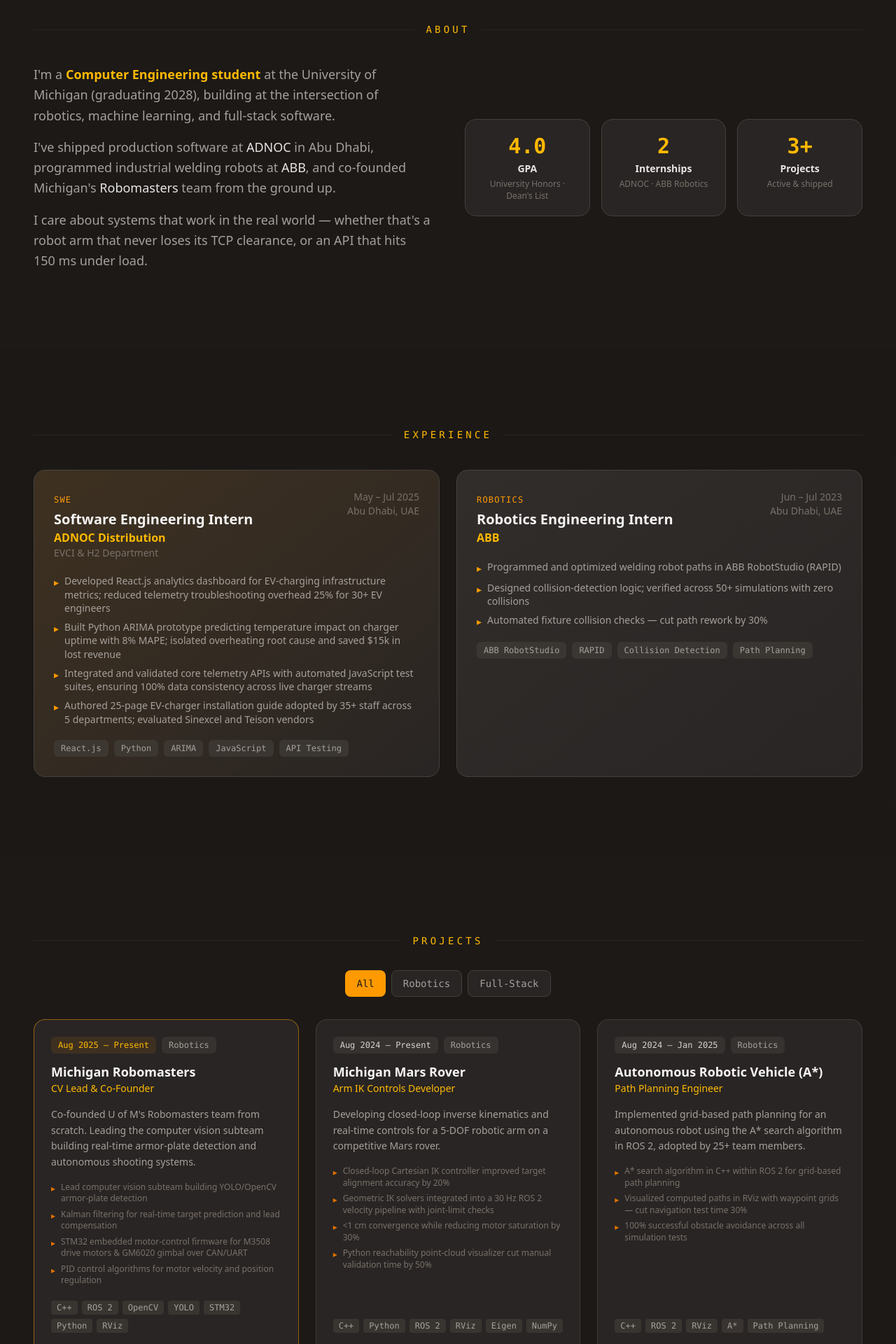
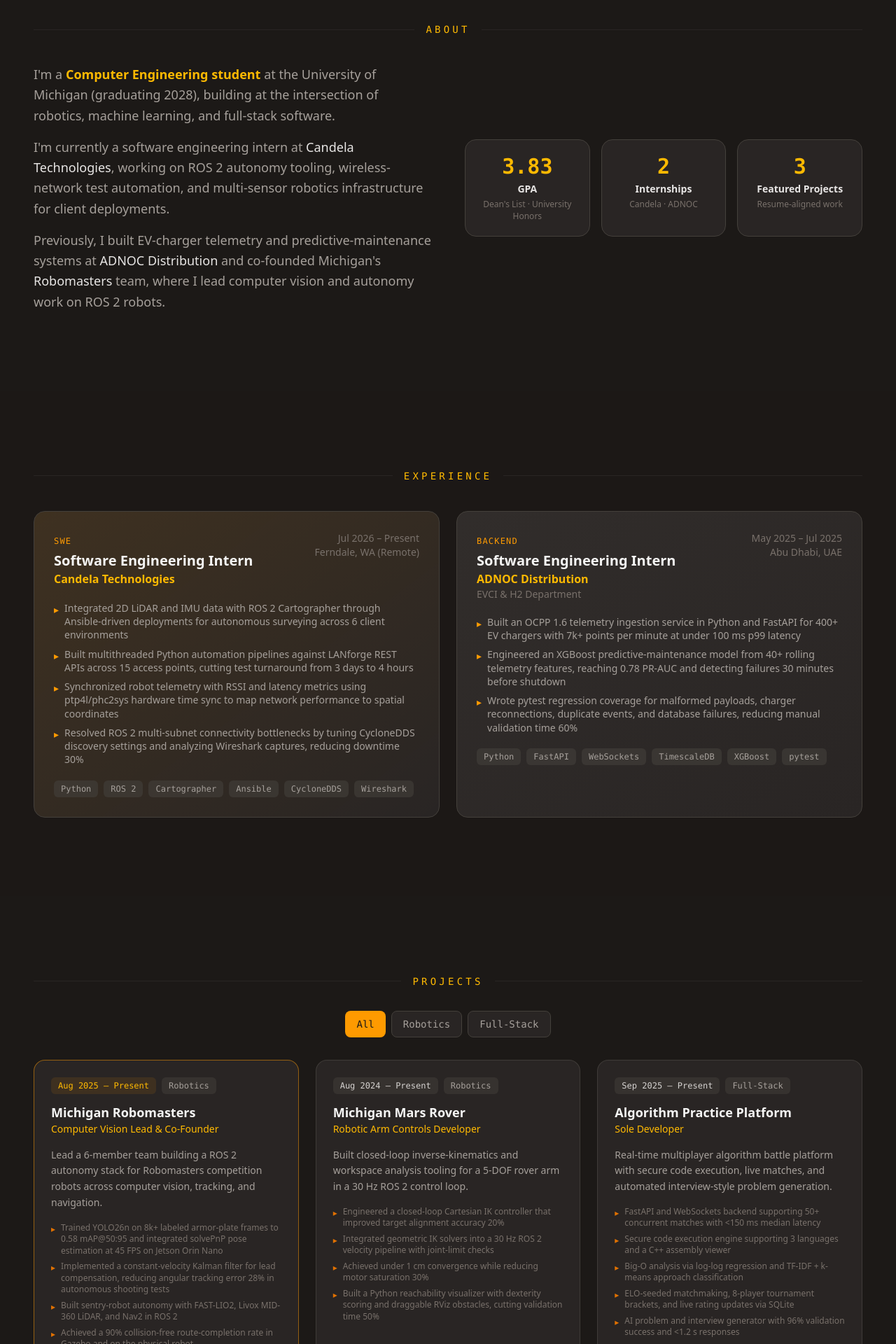
Before and after one commit to tanish200614/my-website, a Next.js app: page / in a window 1280 px wide. Shown: the part 880-2800 px from the top of the page at 70% size. Built offline with nearby package versions, Linux system fonts and the light colour scheme.

Commit message:
Update website content from latest resume

```diff
--- a/components/About.tsx
+++ b/components/About.tsx
@@ -4,9 +4,9 @@
 import { motion, useInView } from 'framer-motion';
 
 const stats = [
-  { value: '4.0', label: 'GPA', sub: 'University Honors · Dean\'s List' },
-  { value: '2', label: 'Internships', sub: 'ADNOC · ABB Robotics' },
-  { value: '3+', label: 'Projects', sub: 'Active & shipped' },
+  { value: '3.83', label: 'GPA', sub: 'Dean\'s List · University Honors' },
+  { value: '2', label: 'Internships', sub: 'Candela · ADNOC' },
+  { value: '3', label: 'Featured Projects', sub: 'Resume-aligned work' },
 ];
 
 export default function About() {
@@ -32,13 +32,15 @@
               robotics, machine learning, and full-stack software.
             </p>
             <p>
-              I&apos;ve shipped production software at <span className="text-stone-200">ADNOC</span> in Abu Dhabi, programmed
-              industrial welding robots at <span className="text-stone-200">ABB</span>, and co-founded
-              Michigan&apos;s <span className="text-stone-200">Robomasters</span> team from the ground up.
+              I&apos;m currently a software engineering intern at <span className="text-stone-200">Candela Technologies</span>,
+              working on ROS 2 autonomy tooling, wireless-network test automation, and multi-sensor
+              robotics infrastructure for client deployments.
             </p>
             <p>
-              I care about systems that work in the real world — whether that&apos;s a robot arm that
-              never loses its TCP clearance, or an API that hits 150&nbsp;ms under load.
+              Previously, I built EV-charger telemetry and predictive-maintenance systems at
+              <span className="text-stone-200"> ADNOC Distribution</span> and co-founded Michigan&apos;s
+              <span className="text-stone-200"> Robomasters</span> team, where I lead computer vision
+              and autonomy work on ROS 2 robots.
             </p>
           </div>
 
--- a/components/Experience.tsx
+++ b/components/Experience.tsx
@@ -7,34 +7,34 @@
 const jobs = [
   {
     title: 'Software Engineering Intern',
-    company: 'ADNOC Distribution',
-    dept: 'EVCI & H2 Department',
-    period: 'May – Jul 2025',
-    location: 'Abu Dhabi, UAE',
+    company: 'Candela Technologies',
+    dept: '',
+    period: 'Jul 2026 – Present',
+    location: 'Ferndale, WA (Remote)',
     color: 'from-amber-500/10 to-transparent',
     tag: 'SWE',
     bullets: [
-      'Developed React.js analytics dashboard for EV-charging infrastructure metrics; reduced telemetry troubleshooting overhead 25% for 30+ EV engineers',
-      'Built Python ARIMA prototype predicting temperature impact on charger uptime with 8% MAPE; isolated overheating root cause and saved $15k in lost revenue',
-      'Integrated and validated core telemetry APIs with automated JavaScript test suites, ensuring 100% data consistency across live charger streams',
-      'Authored 25-page EV-charger installation guide adopted by 35+ staff across 5 departments; evaluated Sinexcel and Teison vendors',
+      'Integrated 2D LiDAR and IMU data with ROS 2 Cartographer through Ansible-driven deployments for autonomous surveying across 6 client environments',
+      'Built multithreaded Python automation pipelines against LANforge REST APIs across 15 access points, cutting test turnaround from 3 days to 4 hours',
+      'Synchronized robot telemetry with RSSI and latency metrics using ptp4l/phc2sys hardware time sync to map network performance to spatial coordinates',
+      'Resolved ROS 2 multi-subnet connectivity bottlenecks by tuning CycloneDDS discovery settings and analyzing Wireshark captures, reducing downtime 30%',
     ],
-    stack: ['React.js', 'Python', 'ARIMA', 'JavaScript', 'API Testing'],
+    stack: ['Python', 'ROS 2', 'Cartographer', 'Ansible', 'CycloneDDS', 'Wireshark'],
   },
   {
-    title: 'Robotics Engineering Intern',
-    company: 'ABB',
-    dept: '',
-    period: 'Jun – Jul 2023',
+    title: 'Software Engineering Intern',
+    company: 'ADNOC Distribution',
+    dept: 'EVCI & H2 Department',
+    period: 'May 2025 – Jul 2025',
     location: 'Abu Dhabi, UAE',
     color: 'from-stone-700/30 to-transparent',
-    tag: 'Robotics',
+    tag: 'Backend',
     bullets: [
-      'Programmed and optimized welding robot paths in ABB RobotStudio (RAPID)',
-      'Designed collision-detection logic; verified across 50+ simulations with zero collisions',
-      'Automated fixture collision checks — cut path rework by 30%',
+      'Built an OCPP 1.6 telemetry ingestion service in Python and FastAPI for 400+ EV chargers with 7k+ points per minute at under 100 ms p99 latency',
+      'Engineered an XGBoost predictive-maintenance model from 40+ rolling telemetry features, reaching 0.78 PR-AUC and detecting failures 30 minutes before shutdown',
+      'Wrote pytest regression coverage for malformed payloads, charger reconnections, duplicate events, and database failures, reducing manual validation time 60%',
     ],
-    stack: ['ABB RobotStudio', 'RAPID', 'Collision Detection', 'Path Planning'],
+    stack: ['Python', 'FastAPI', 'WebSockets', 'TimescaleDB', 'XGBoost', 'pytest'],
   },
 ];
 
--- a/components/Hero.tsx
+++ b/components/Hero.tsx
@@ -3,7 +3,7 @@
 import { useEffect, useState } from 'react';
 import RobotSVG from './RobotSVG';
 
-const ROLES = ['Computer Engineer', 'Robotics Developer', 'ML Engineer', 'Full-Stack Developer'] as const;
+const ROLES = ['Software Engineer', 'Robotics Engineer', 'ML Engineer', 'ROS 2 Developer'] as const;
 
 function Typewriter() {
   const [text, setText] = useState('');
@@ -75,7 +75,7 @@
           </div>
 
           <p className="text-stone-400 text-base max-w-md mx-auto md:mx-0 leading-relaxed">
-            Building robots, training models, and shipping full-stack products.
+            Building ROS 2 robotics systems, telemetry platforms, and ML-driven infrastructure that ships into real test environments.
           </p>
 
           <div className="flex flex-wrap gap-3 justify-center md:justify-start mt-2">
--- a/components/Projects.tsx
+++ b/components/Projects.tsx
@@ -10,17 +10,17 @@
   {
     tag: 'Robotics',
     title: 'Michigan Robomasters',
-    role: 'CV Lead & Co-Founder',
+    role: 'Computer Vision Lead & Co-Founder',
     period: 'Aug 2025 – Present',
     description:
-      'Co-founded U of M\'s Robomasters team from scratch. Leading the computer vision subteam building real-time armor-plate detection and autonomous shooting systems.',
+      'Lead a 6-member team building a ROS 2 autonomy stack for Robomasters competition robots across computer vision, tracking, and navigation.',
     bullets: [
-      'Lead computer vision subteam building YOLO/OpenCV armor-plate detection',
-      'Kalman filtering for real-time target prediction and lead compensation',
-      'STM32 embedded motor-control firmware for M3508 drive motors & GM6020 gimbal over CAN/UART',
-      'PID control algorithms for motor velocity and position regulation',
+      'Trained YOLO26n on 8k+ labeled armor-plate frames to 0.58 mAP@50:95 and integrated solvePnP pose estimation at 45 FPS on Jetson Orin Nano',
+      'Implemented a constant-velocity Kalman filter for lead compensation, reducing angular tracking error 28% in autonomous shooting tests',
+      'Built sentry-robot autonomy with FAST-LIO2, Livox MID-360 LiDAR, and Nav2 in ROS 2',
+      'Achieved a 90% collision-free route-completion rate in Gazebo and on the physical robot',
     ],
-    stack: ['C++', 'ROS 2', 'OpenCV', 'YOLO', 'STM32', 'Python', 'RViz'],
+    stack: ['C++', 'Python', 'ROS 2', 'OpenCV', 'YOLO', 'Nav2', 'FAST-LIO2', 'Jetson Orin'],
     github: 'https://github.com/tanish200614',
     accent: 'border-amber-500/50 hover:border-amber-400',
     badge: 'bg-amber-500/10 text-amber-400',
@@ -28,34 +28,17 @@
   {
     tag: 'Robotics',
     title: 'Michigan Mars Rover',
-    role: 'Arm IK Controls Developer',
+    role: 'Robotic Arm Controls Developer',
     period: 'Aug 2024 – Present',
     description:
-      'Developing closed-loop inverse kinematics and real-time controls for a 5-DOF robotic arm on a competitive Mars rover.',
+      'Built closed-loop inverse-kinematics and workspace analysis tooling for a 5-DOF rover arm in a 30 Hz ROS 2 control loop.',
     bullets: [
-      'Closed-loop Cartesian IK controller improved target alignment accuracy by 20%',
-      'Geometric IK solvers integrated into a 30 Hz ROS 2 velocity pipeline with joint-limit checks',
-      '<1 cm convergence while reducing motor saturation by 30%',
-      'Python reachability point-cloud visualizer cut manual validation time by 50%',
+      'Engineered a closed-loop Cartesian IK controller that improved target alignment accuracy 20%',
+      'Integrated geometric IK solvers into a 30 Hz ROS 2 velocity pipeline with joint-limit checks',
+      'Achieved under 1 cm convergence while reducing motor saturation 30%',
+      'Built a Python reachability visualizer with dexterity scoring and draggable RViz obstacles, cutting validation time 50%',
     ],
     stack: ['C++', 'Python', 'ROS 2', 'RViz', 'Eigen', 'NumPy'],
-    github: 'https://github.com/tanish200614',
-    accent: 'border-stone-600/50 hover:border-amber-500/40',
-    badge: 'bg-stone-700/50 text-stone-300',
-  },
-  {
-    tag: 'Robotics',
-    title: 'Autonomous Robotic Vehicle (A*)',
-    role: 'Path Planning Engineer',
-    period: 'Aug 2024 – Jan 2025',
-    description:
-      'Implemented grid-based path planning for an autonomous robot using the A* search algorithm in ROS 2, adopted by 25+ team members.',
-    bullets: [
-      'A* search algorithm in C++ within ROS 2 for grid-based path planning',
-      'Visualized computed paths in RViz with waypoint grids — cut navigation test time 30%',
-      '100% successful obstacle avoidance across all simulation tests',
-    ],
-    stack: ['C++', 'ROS 2', 'RViz', 'A*', 'Path Planning'],
     github: 'https://github.com/tanish200614',
     accent: 'border-stone-600/50 hover:border-amber-500/40',
     badge: 'bg-stone-700/50 text-stone-300',
--- a/components/Skills.tsx
+++ b/components/Skills.tsx
@@ -7,19 +7,19 @@
 const groups = [
   {
     label: 'Languages',
-    items: ['C/C++ (OOP)', 'Python', 'JavaScript', 'Java', 'MATLAB', 'Assembly', 'Verilog', 'HTML5/CSS3'],
+    items: ['C/C++', 'Python', 'JavaScript', 'SQL', 'Java', 'Assembly', 'Verilog', 'MATLAB'],
   },
   {
-    label: 'Robotics & Embedded',
-    items: ['ROS 2', 'STM32', 'Arduino', 'Raspberry Pi', 'CAN Bus', 'UART', 'ABB RobotStudio', 'RViz'],
+    label: 'ML & Vision',
+    items: ['PyTorch', 'Ultralytics YOLO', 'OpenCV', 'XGBoost', 'scikit-learn', 'pandas', 'NumPy'],
   },
   {
-    label: 'Web & ML',
-    items: ['React', 'FastAPI', 'WebSockets', 'SQLite', 'NumPy', 'pandas', 'Matplotlib', 'SciPy', 'ARIMA', 'OpenCV'],
+    label: 'Robotics & Data',
+    items: ['ROS 2', 'Nav2', 'Cartographer', 'FAST-LIO2', 'RViz', 'Gazebo', 'Eigen', 'CycloneDDS'],
   },
   {
-    label: 'Tools & Platforms',
-    items: ['Git', 'GitHub Actions', 'Google Cloud', 'LaTeX', 'Fusion 360', 'AutoCAD', 'Pytest', 'ModelSim'],
+    label: 'Frameworks & Systems',
+    items: ['FastAPI', 'React', 'WebSockets', 'REST APIs', 'PostgreSQL', 'TimescaleDB', 'SQLite', 'Ansible', 'Wireshark', 'pytest', 'GitHub Actions', 'Linux', 'STM32', 'Jetson Orin'],
   },
 ];
 
--- a/components/Terminal.tsx
+++ b/components/Terminal.tsx
@@ -38,50 +38,46 @@
         'Tanish Dalal',
         'Computer Engineering @ University of Michigan (Class of 2028)',
         '',
-        'Building at the intersection of robotics, ML, and full-stack software.',
+        'Building at the intersection of robotics, ML, and systems software.',
         '',
-        'GPA: 4.0  ·  Dean\'s List  ·  University Honors',
+        'GPA: 3.83  ·  Dean\'s List  ·  University Honors  ·  Tau Beta Pi',
       )};
 
     case 'skills':
       return { lines: out(
-        'Languages    C/C++, Python, JavaScript, Java, MATLAB, Verilog, Assembly',
-        'Robotics     ROS 2, STM32, Arduino, Raspberry Pi, CAN, UART, RViz',
-        'Web & ML     React, FastAPI, WebSockets, SQLite, NumPy, pandas, OpenCV, ARIMA',
-        'Tools        Git, GitHub Actions, Google Cloud, Fusion 360, AutoCAD',
+        'Languages    C/C++, Python, JavaScript, SQL, Java, Verilog, Assembly, MATLAB',
+        'ML & Vision  PyTorch, Ultralytics YOLO, OpenCV, XGBoost, scikit-learn, pandas, NumPy',
+        'Robotics     ROS 2, Nav2, Cartographer, FAST-LIO2, RViz, Gazebo, CycloneDDS, Eigen',
+        'Systems      FastAPI, React, WebSockets, PostgreSQL, TimescaleDB, SQLite, Ansible, Wireshark',
       )};
 
     case 'experience':
     case 'work':
       return { lines: out(
-        'Software Engineering Intern  ·  ADNOC Distribution  ·  May–Jul 2025',
-        '  ▸ React analytics dashboard for EV-charger metrics — reduced troubleshooting 25%',
-        '  ▸ Python ARIMA model for temperature/uptime prediction (8% MAPE)',
-        '  ▸ Automated JavaScript API tests ensured 100% data consistency',
-        '  ▸ Isolated overheating root cause — prevented $15k in lost revenue',
+        'Software Engineering Intern  ·  Candela Technologies  ·  Jul 2026–Present',
+        '  ▸ Integrated LiDAR + IMU data into ROS 2 Cartographer across 6 client environments',
+        '  ▸ Built multithreaded Python automation across 15 APs, cutting turnaround from 3 days to 4 hours',
+        '  ▸ Mapped synchronized robot telemetry to RSSI and latency with ptp4l/phc2sys',
+        '  ▸ Tuned CycloneDDS and analyzed Wireshark captures to reduce downtime 30%',
         '',
-        'Robotics Engineering Intern  ·  ABB  ·  Jun–Jul 2023',
-        '  ▸ Programmed welding robot paths in ABB RobotStudio (RAPID)',
-        '  ▸ Collision-detection logic verified across 50+ simulations',
-        '  ▸ Automated fixture checks — cut path rework by 30%',
+        'Software Engineering Intern  ·  ADNOC Distribution  ·  May 2025–Jul 2025',
+        '  ▸ Built OCPP 1.6 telemetry ingestion for 400+ EV chargers at 7k+ points/min',
+        '  ▸ Trained an XGBoost predictive-maintenance model to 0.78 PR-AUC',
+        '  ▸ Added pytest regression coverage for payload, reconnection, duplicate-event, and DB failure cases',
       )};
 
     case 'projects':
       return { lines: out(
-        'Michigan Robomasters  ·  CV Lead & Co-Founder',
-        '  YOLO/OpenCV armor-plate detection, Kalman target prediction, STM32 motor control',
-        '  Stack: C++, ROS 2, OpenCV, YOLO, STM32',
+        'Michigan Robomasters  ·  Computer Vision Lead & Co-Founder',
+        '  YOLO26n training, solvePnP pose estimation, Kalman tracking, FAST-LIO2 + Nav2 autonomy',
+        '  Stack: C++, Python, ROS 2, OpenCV, YOLO, Nav2, Jetson Orin',
         '',
-        'Michigan Mars Rover  ·  Arm IK Controls Developer',
-        '  Closed-loop 5-DOF Cartesian IK with 30 Hz ROS 2 velocity pipeline',
+        'Michigan Mars Rover  ·  Robotic Arm Controls Developer',
+        '  Closed-loop 5-DOF Cartesian IK with 30 Hz ROS 2 control and reachability analysis',
         '  Stack: C++, Python, ROS 2, RViz, Eigen, NumPy',
         '',
-        'Autonomous Robotic Vehicle (A*)  ·  Path Planning Engineer',
-        '  A* grid-based path planning in ROS 2 — 100% obstacle avoidance in simulation',
-        '  Stack: C++, ROS 2, RViz',
-        '',
         'Algorithm Practice Platform  ·  Sole Developer',
-        '  Real-time multiplayer algorithm battle platform with secure code execution',
+        '  Real-time multiplayer algorithm battle platform with secure code execution and AI-generated assessments',
         '  Stack: React, FastAPI, Python, WebSockets, SQLite',
       )};
 
```
Also changed, not shown: 1 other file (tests, documents, lock files or other folders).
